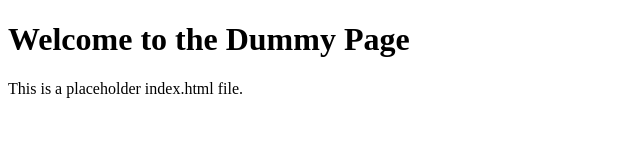
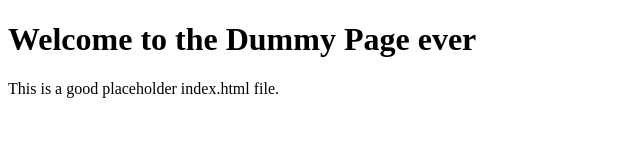
Before and after one commit to henben-nfk/2ITA-git, a plain HTML site: page page2/index.html in a window 1280 px wide. Shown: the whole page, without its empty margins (0-640 px from the left). Drawn offline with Linux system fonts and the light colour scheme.

Commit message:
redigert index fil

```diff
--- a/page2/index.html
+++ b/page2/index.html
@@ -6,7 +6,7 @@
     <title>Dummy Page</title>
 </head>
 <body>
-    <h1>Welcome to the Dummy Page</h1>
-    <p>This is a placeholder index.html file.</p>
+    <h1>Welcome to the Dummy Page ever </h1>
+    <p>This is a good  placeholder index.html file.</p>
 </body>
 </html>
```
